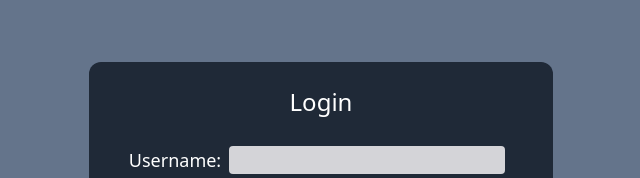
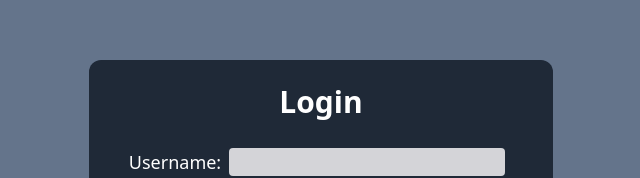
Before and after one commit to 123jsen/finance-tracker-app, a React app: page / in a window 1280 px wide. Shown: the part 214-392 px from the top of the page, without its empty margins (319-959 px from the left). Built offline with nearby package versions, Linux system fonts and the light colour scheme.

Commit message:
Minor fixes

```diff
--- a/client/App.css
+++ b/client/App.css
@@ -8,10 +8,6 @@
   }
 
   .button {
-    @apply py-2 px-4 rounded bg-slate-600;
-  }
-
-  .button:hover {
-    @apply bg-zinc-50 text-black cursor-pointer;
+    @apply py-2 px-4 rounded bg-slate-600 hover:bg-zinc-50 hover:text-black hover:px-8 hover:cursor-pointer transition-all;
   }
 }
--- a/client/App.jsx
+++ b/client/App.jsx
@@ -3,6 +3,20 @@ import LoginForm from './components/LoginForm.jsx';
 import LoginContext from './context/LoginContext.jsx';
 import Main from './components/Main.jsx';
 import './App.css';
+
+const Loading = () => {
+  const { logout } = useContext(LoginContext);
+
+  const handleClick = () => {
+    logout();
+  }
+  return (
+    <div className="p-2">
+      <p>Loading</p>
+      <a href="#" onClick={handleClick} className="underline text-blue-400">Not working?</a>
+    </div>
+  )
+}
 
 export default function App() {
   const [login, setLogin] = useState(null);
@@ -19,7 +33,7 @@ export default function App() {
 
   const NoLogin = () => (
     <>
-      {login === null ? <p>Loading</p> : <LoginForm />}
+      {login === null ? <Loading /> : <LoginForm />}
     </>
   )
 
--- a/client/components/LoginForm.jsx
+++ b/client/components/LoginForm.jsx
@@ -49,7 +49,7 @@ export default function LoginForm() {
   return (
     <div className="flex justify-center items-center h-screen">
       <form className="bg-gray-800 px-10 py-6 rounded-xl">
-        <h1 className="text-center mb-5 text-2xl">Login</h1>
+        <h1 className="text-center mb-5 text-3xl font-semibold">Login</h1>
         <label>Username:</label>
         <input {...register("name")} type='text' className="form-input"/>
         <br />
```
